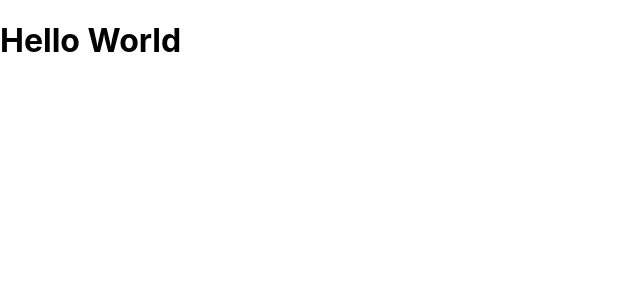
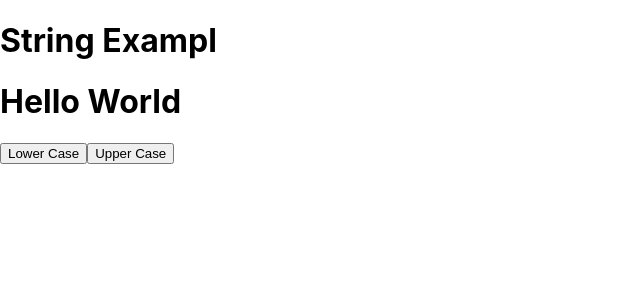
Before and after one commit to Amit-cdac/firstApp, a React (Create React App) app: page / in a window 1280 px wide. Shown: the top 300 px of the page, without its empty margins (0-640 px from the left). Built offline with nearby package versions, Linux system fonts and the light colour scheme.

Commit message:
b1-string-example-stateful

```diff
--- a/src/App.js
+++ b/src/App.js
@@ -1,7 +1,36 @@
+import { useState } from "react";
+
 function App() {
   return (
     <>
-      <h1>Hello World</h1>
+      <h1>String Exampl</h1>
+      <StringDemo />
+    </>
+  );
+}
+
+function StringDemo() {
+  let [title, setTitle] = useState("Hello World");
+
+  let lowerCaseAction = () => {
+    title = title.toLowerCase();
+    console.log(title);
+
+    setTitle(title);
+  };
+
+  let upperCaseAction = () => {
+    title = title.toUpperCase();
+    console.log(title);
+
+    setTitle(title);
+  };
+
+  return (
+    <>
+      <h1>{title}</h1>
+      <input type="button" value="Lower Case" onClick={lowerCaseAction} />
+      <input type="button" value="Upper Case" onClick={upperCaseAction} />
     </>
   );
 }
```
